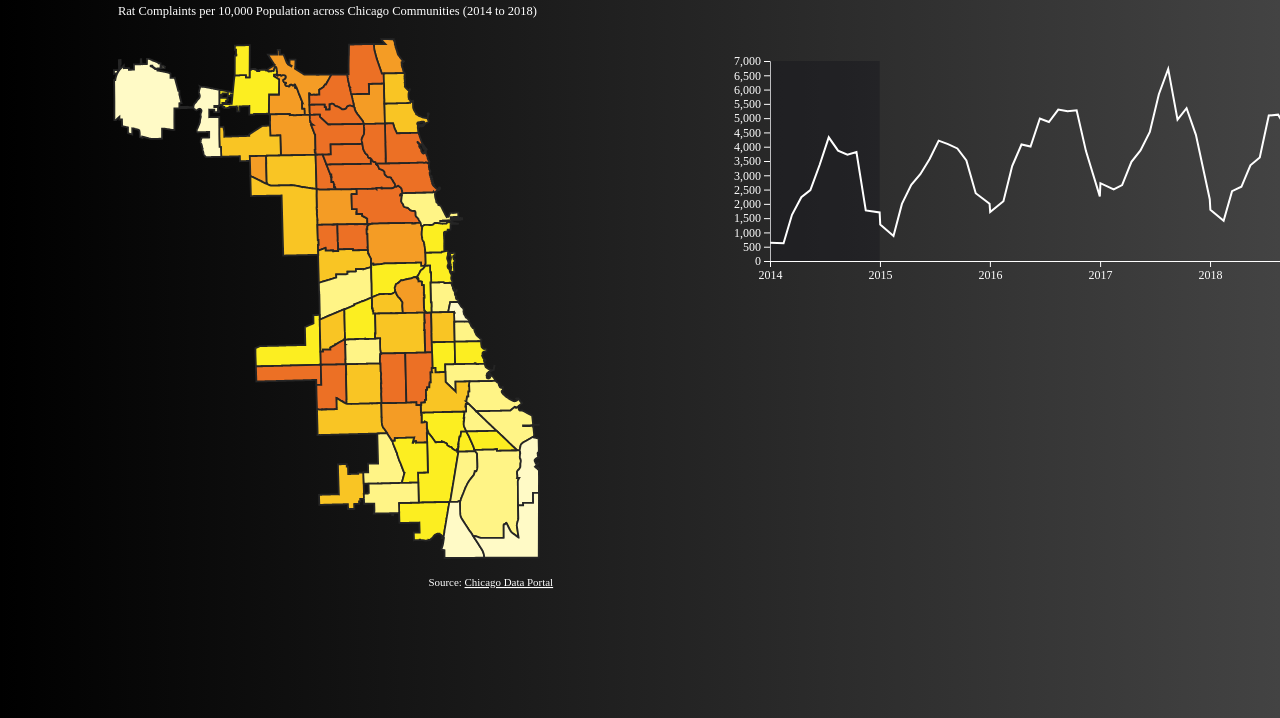
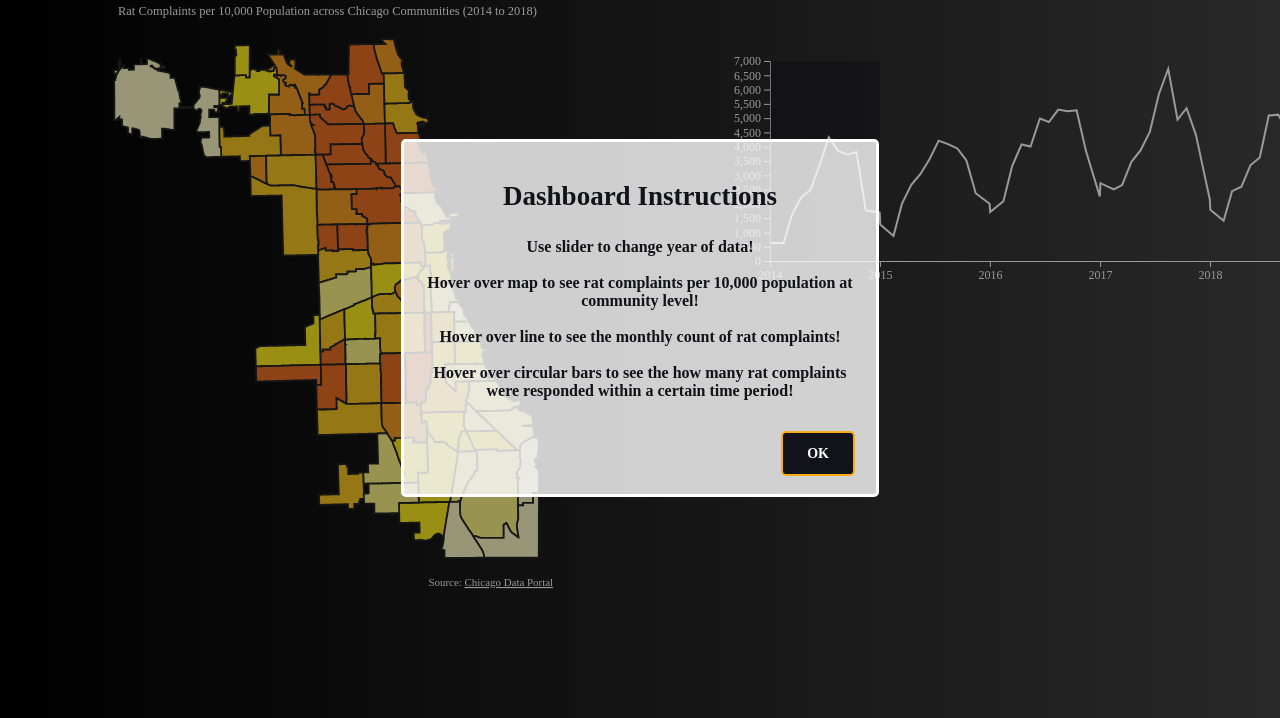
Before and after one commit to data-driven-dorks/Chicago-Rats-Be-Gone-Dashboard, a website built with webpack: page src/index.html in a window 1280 px wide. Shown: the part 82-800 px from the top of the page. Built offline with nearby package versions, Linux system fonts and the light colour scheme; a web font is replaced by a local one.

Commit message:
added dashboard instructions

```diff
--- a/package.json
+++ b/package.json
@@ -32,6 +32,7 @@
     "bootstrap-css-only": "^4.3.1",
     "d3": "^5.9.1",
     "d3-simple-slider": "^1.4.2",
-    "d3-svg-legend": "^2.25.6"
+    "d3-svg-legend": "^2.25.6",
+    "sweetalert": "^2.1.2"
   }
 }
--- a/src/css/style.scss
+++ b/src/css/style.scss
@@ -169,12 +169,41 @@ html, body {
     color: white;
     &:hover, &:active, &:focus {
         color: rgb(247, 171, 27);
-    }
+    };
 };
 
 .return-link {
     color: white;
     &:hover, &:active, &:focus {
         color: rgb(247, 171, 27);
+    };
+};
+
+.swal-modal {
+    background-color: rgba(255, 255, 255, 0.8);
+    border: 3px solid white;
+};
+
+.swal-title {
+    color: rgb(18, 18, 26);
+};
+
+.swal-text {
+    text-align: center;
+    color: rgb(18, 18, 26);
+    font-weight: bold;
+};
+
+.swal-button {
+    color: white;
+    background-color: rgb(247, 171, 27);
+    border: 2px solid rgb(18, 18, 26);
+    outline: none;
+
+    &:not([disabled]):hover, &:active, &:focus {
+        background-color: rgb(18, 18, 26);
+        border: 2px solid rgb(247, 171, 27);
+        outline: none;
+        box-shadow: none;
     }
-}
+};
--- a/src/js/index.js
+++ b/src/js/index.js
@@ -2,6 +2,8 @@ import "bootstrap-css-only";
 import "../css/style.css";
 
 import ratfavi from "../img/ratfavi.png";
+
+import swal from "sweetalert";
 
 import * as d3 from "d3";
 import { sliderHorizontal } from "d3-simple-slider";
@@ -19,6 +21,13 @@ const files = ["data/chicago_community_boundaries.geojson", "data/year_chicago_5
 /* Plot */
 Promise.all(files.map(path => d3.json(path)))
     .then(res => {
+        /* User Instructions */
+        swal({
+            title: "Dashboard Instructions",
+            text: "Use slider to change year of data!\n\nHover over map to see rat complaints per 10,000 population at community level!\n\nHover over line to see the monthly count of rat complaints!\n\nHover over circular bars to see the how many rat complaints were responded within a certain time period!"
+        });
+
+        /* Load Data*/
         const dataChicago = res[0];
         const annualTotal = res[1];
         const responseTime = res[2];
```
Also changed, not shown: src/css/style.css, 2 other files.
